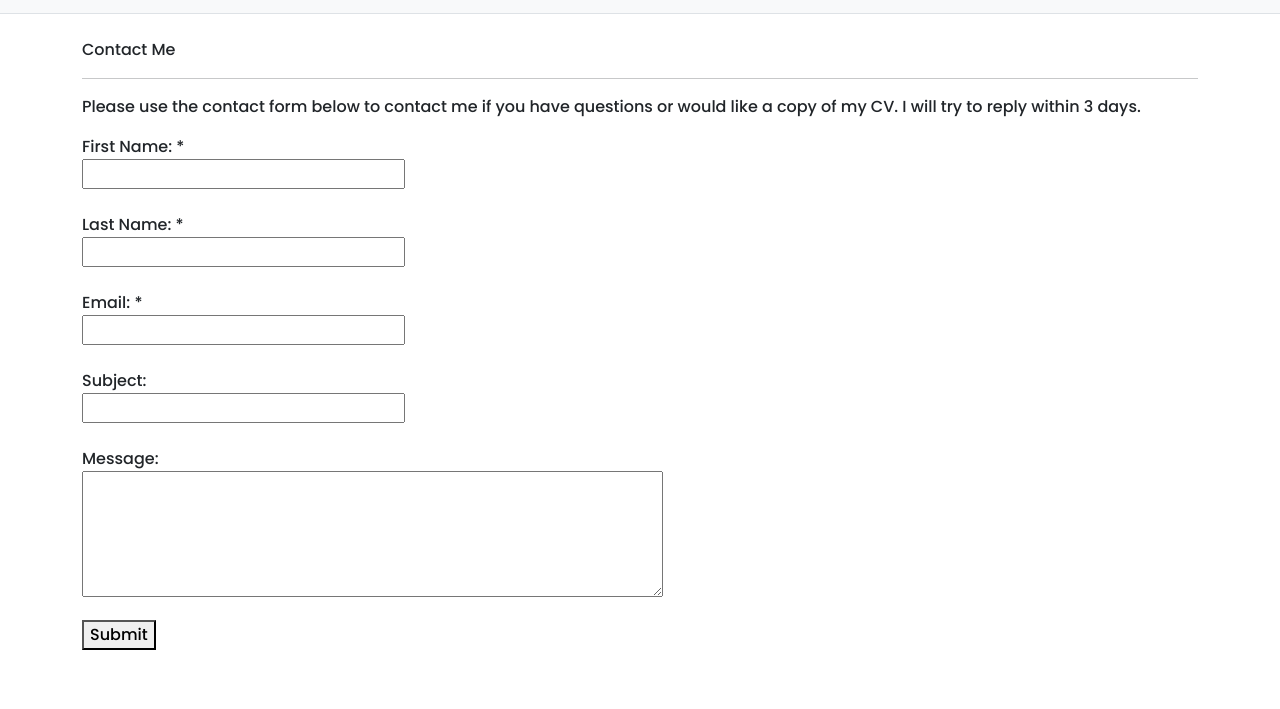
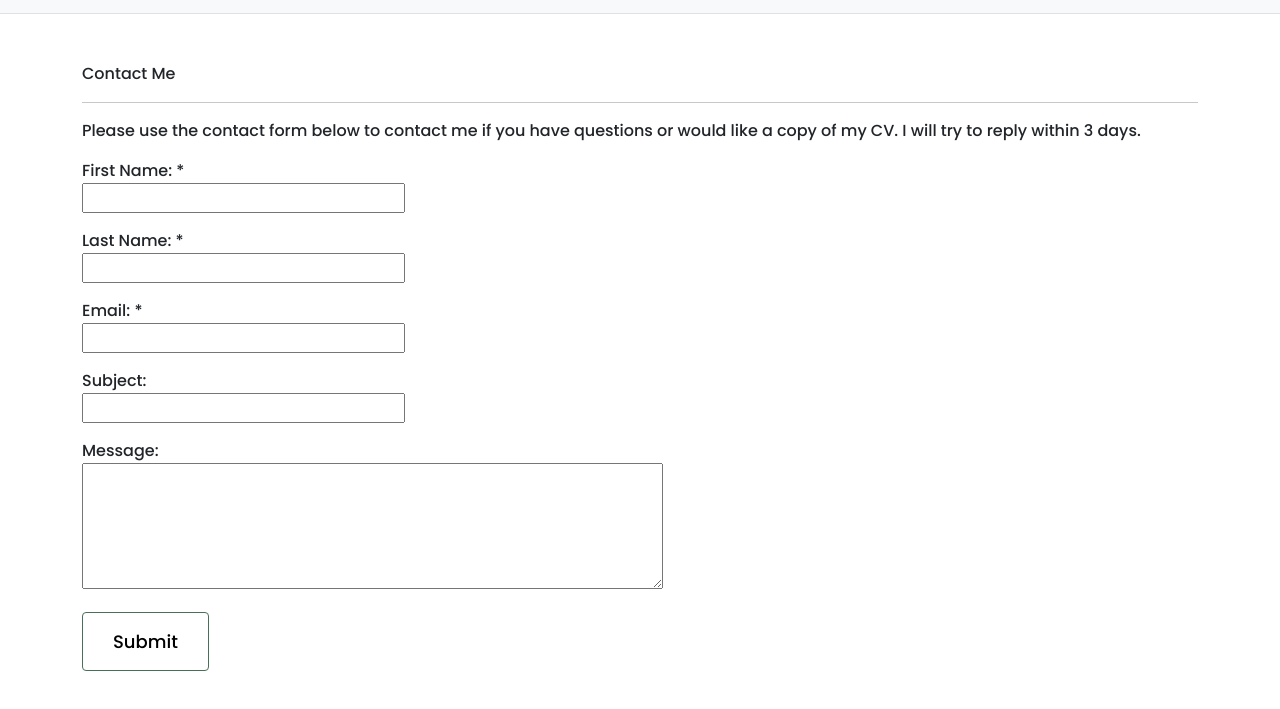
Before and after one commit to MarciaPratas2000/Portfolio-project, a website: page contact.html in a window 1280 px wide. Shown: the part 67-776 px from the top of the page. Drawn offline with nearby package versions, Linux system fonts and the light colour scheme.

Commit message:
Updated contac.html and app.js

```diff
--- a/app.js
+++ b/app.js
@@ -1,23 +1,23 @@
+
+
 function submitForm() {
     const form = document.getElementById('Form');
-    const errorMessage = document.getElementById('ErrorMessage');
     const sendingMessage = document.getElementById('Sending');
     const receivedMessage = document.getElementById('Received');
-    const formErrorMessage = document.getElementById('FormError');
+    const errorMessage = document.getElementById('FormError');
+    sendingMessage.style.display = 'none';
+    receivedMessage.style.display = 'none';
+    errorMessage.style.display = 'none';
 
-    form.addEventListener('submit', function(event) {
+
+    form.addEventListener('submit', async function(event) {
         event.preventDefault(); // Prevent default form submission
 
-        // Reset error and message displays
-        errorMessage.style.display = 'none';
-        formErrorMessage.style.display = 'none';
-        sendingMessage.style.display = 'none';
-        receivedMessage.style.display = 'none';
-
+        try {
             // Validate form fields
             const firstname = document.getElementById('firstname').value.trim();
             const lastname = document.getElementById('lastname').value.trim();
-        const email = document.getElementById('email').value.trim(); // Fixed variable name
+            const email = document.getElementById('email').value.trim();
             const subject = document.getElementById('subject').value.trim();
             const message = document.getElementById('message').value.trim();
 
@@ -31,12 +31,29 @@ function submitForm() {
             const recipientEmail = 'marcia.pratas.2000@gmail.com'; // Replace with recipient email
             const mailtoLink = `mailto:${recipientEmail}?subject=${encodeURIComponent(subject)}&body=${encodeURIComponent(emailBody)}`;
 
-            // Open the email link in a new window
-            window.open(mailtoLink, '_blank');
+            // Try to open the email link in a new window
+            const openedWindow = window.open(mailtoLink, '_blank');
+
+            if (openedWindow) {
+                // Show received message after successful submission
+                receivedMessage.style.display = 'block';
                 form.reset(); // Reset form fields after successful submission
+            } else {
+                // Handle case where opening the mailto link failed
+                throw new Error('Failed to open email client.');
+            }
+        } catch (error) {
+            // Display error message to the user
+            errorMessage.textContent = `An error occurred: ${error.message}`;
+            errorMessage.style.display = 'block';
+        } finally {
+            // Always hide the sending message once submission is done (success or error)
+            sendingMessage.style.display = 'none';
+        }
     });
 }
 
 document.addEventListener('DOMContentLoaded', function() {
+
     submitForm();
-});// Call the submitForm function when the DOM is fully loaded
+});
--- a/contact.html
+++ b/contact.html
@@ -45,56 +45,55 @@
         </div>
     </nav>
 
-    <div class="container">
+    <div class="container conatiner-section">
         <div class="TextBlock">
-            <br>
-
-            <div class="heading_text">Contact Me</div>
+            <div class="mt-5 ">Contact Me</div>
             <hr>
             <p>Please use the contact form below to contact me if you have questions or would like a copy of my CV. I will try to reply within 3 days.</p>
         </div>
 
         <div class="TextBlock">
-            <form style="display:block;" id="Form">
-                <p>First Name: *<br>
-                    <input class="formInputField" type="text" id="firstname"  required value="">
-                    <br><br>
-                    Last Name: *<br>
-                    <input class="formInputField" type="text" id="lastname" required value="">
-                    <br><br>
-                    Email: *<br>
-                    <input class="formInputField" type="text" id="email" required value="">
-                    <br>
-                    <br>
-                    <label for="subject">Subject:</label><br>
-        <input type="text" id="subject" name="subject" id="subject"  required><br>
-                    <br>
-                    Message:<br>
+            <form id="Form">
+                <div class="mb-3">
+                    <label for="firstname">First Name: *</label><br>
+                    <input class="formInputField" type="text" id="firstname" required>
+                </div>
+                <div class="mb-3">
+                    <label for="lastname">Last Name: *</label><br>
+                    <input class="formInputField" type="text" id="lastname" required>
+                </div>
+                <div class="mb-3">
+                    <label for="email">Email: *</label><br>
+                    <input class="formInputField" type="email" id="email" required>
+                </div>
+                <div class="mb-3">
+                    <label for="subject">Subject:</label> <br>
+                    <input class="formInputField" type="text" id="subject" required>
+                </div>
+                <div class="mb-3">
+                    <label for="message">Message:</label> <br>
                     <textarea class="formInputArea" id="message" cols="40" rows="5"></textarea>
-                </p>
-
-                <p id="ErrorMessage" style="color:#FF0004; display:none;"><strong>Error: Please fill in all the required fields indicated by an asterisk.</strong></p>
-
-                <!-- Display while message is being sent -->
-                <div style="display:none;" id="Sending">
-                    <p>Sending.... This should take no longer than 5 seconds. Please do not leave or refresh the page.</p>
                 </div>
 
-                <!-- Display when message is successfully sent -->
-                <div style="display:none;" id="Received">
-                    <p>Message received. Thank you.</p>
+
+                <div  id="Sending">
+                    <p>Sending.... .</p>
                 </div>
 
-                <button class="projButton" type="submit" onclick="submitForm()">Submit</button>
+                <div  id="Received">
+                    <p>Form received. Thank you.</p>
+                </div>
+
+                <button class="btn btn-branding-outline" type="submit" onclick="submitForm()">Submit</button>
             </form>
 
-            <!-- Display when message fails to send -->
-            <div style="display:none;" id="FormError">
+            <div  id="FormError">
                 <p>The form failed to send. Please try again later.</p>
             </div>
         </div>
     </div>
 
+    <!-- JavaScript for form submission -->
     <script src="app.js"></script>
 </body>
 </html>
```
Lines whose indentation alone changed are shown as unchanged.
